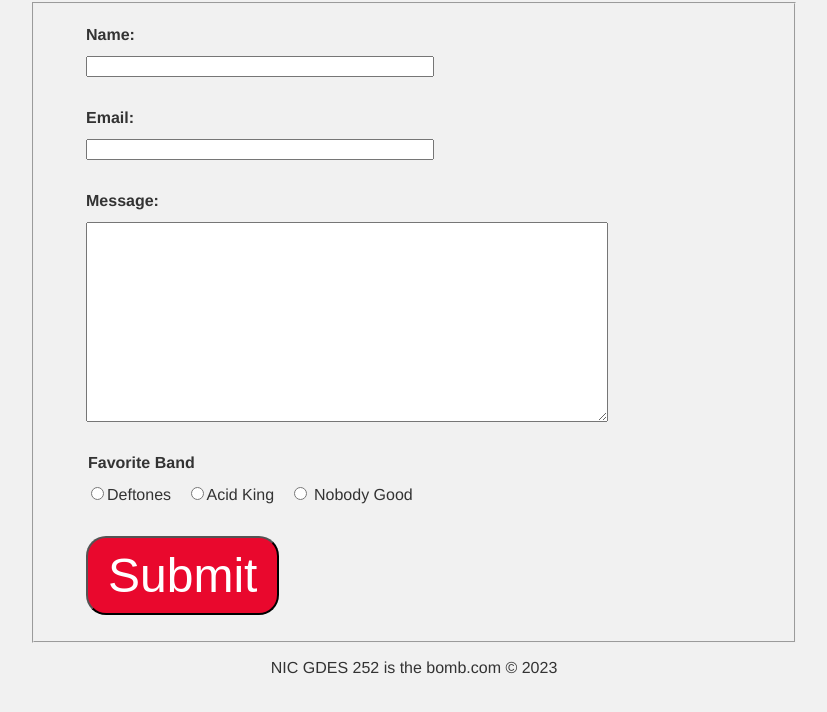
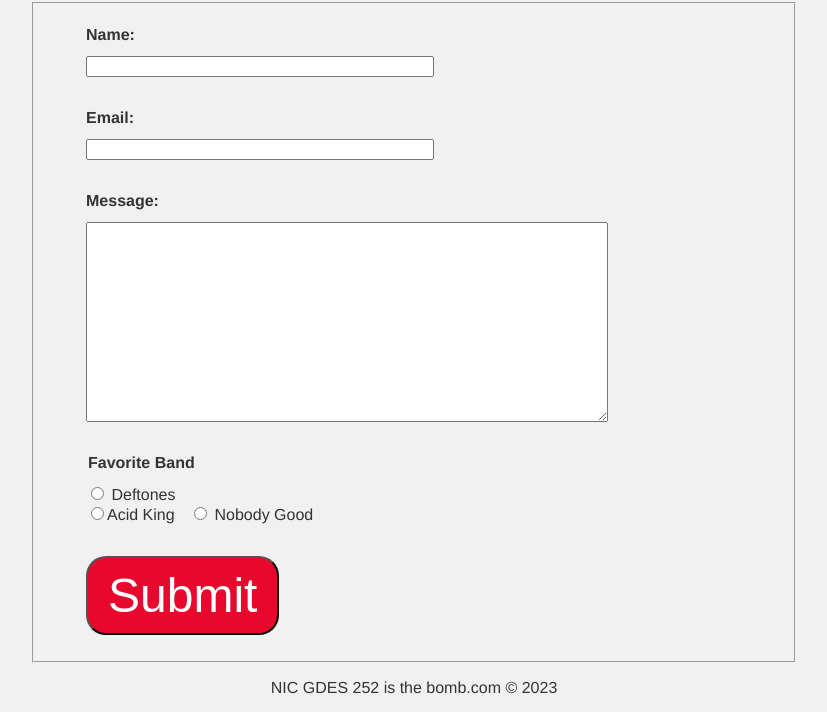
Before and after one commit to nic-gdes/lets-build-an-html-form-ctspencer2, a plain HTML site: page index.html in a window 1280 px wide. Shown: the part 88-800 px from the top of the page, without its empty margins (226-1053 px from the left). Drawn offline with Linux system fonts and the light colour scheme.

Commit message:
lets see

```diff
--- a/index.html
+++ b/index.html
@@ -35,7 +35,10 @@
                     <li>
                         <legend for="Band">Favorite Band</legend>
                         <div>
-                            <label for="bandchoice" class="container"><input type="radio" name="favorite_band" value="Deftones">Deftones</label>
+                            <div>
+                            <input type="radio" name="favorite_band" value="Deftones">
+                            <label for="bandchoice" class="container">Deftones</label>
+                            </div>
 
                             <label for="bandchoice" class="container"><input type="radio" name="favorite_band" value="Acid King">Acid King</label>
 
```
